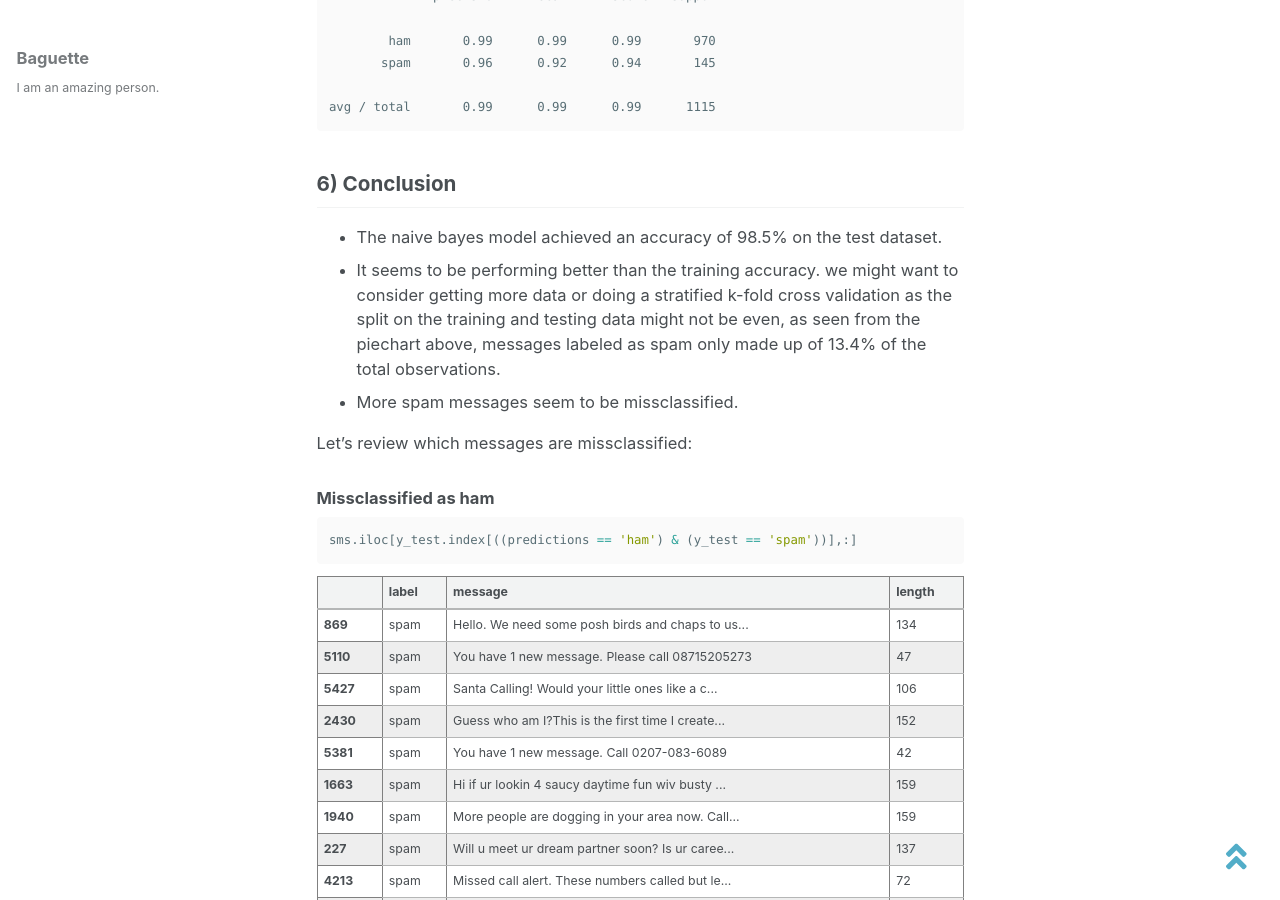
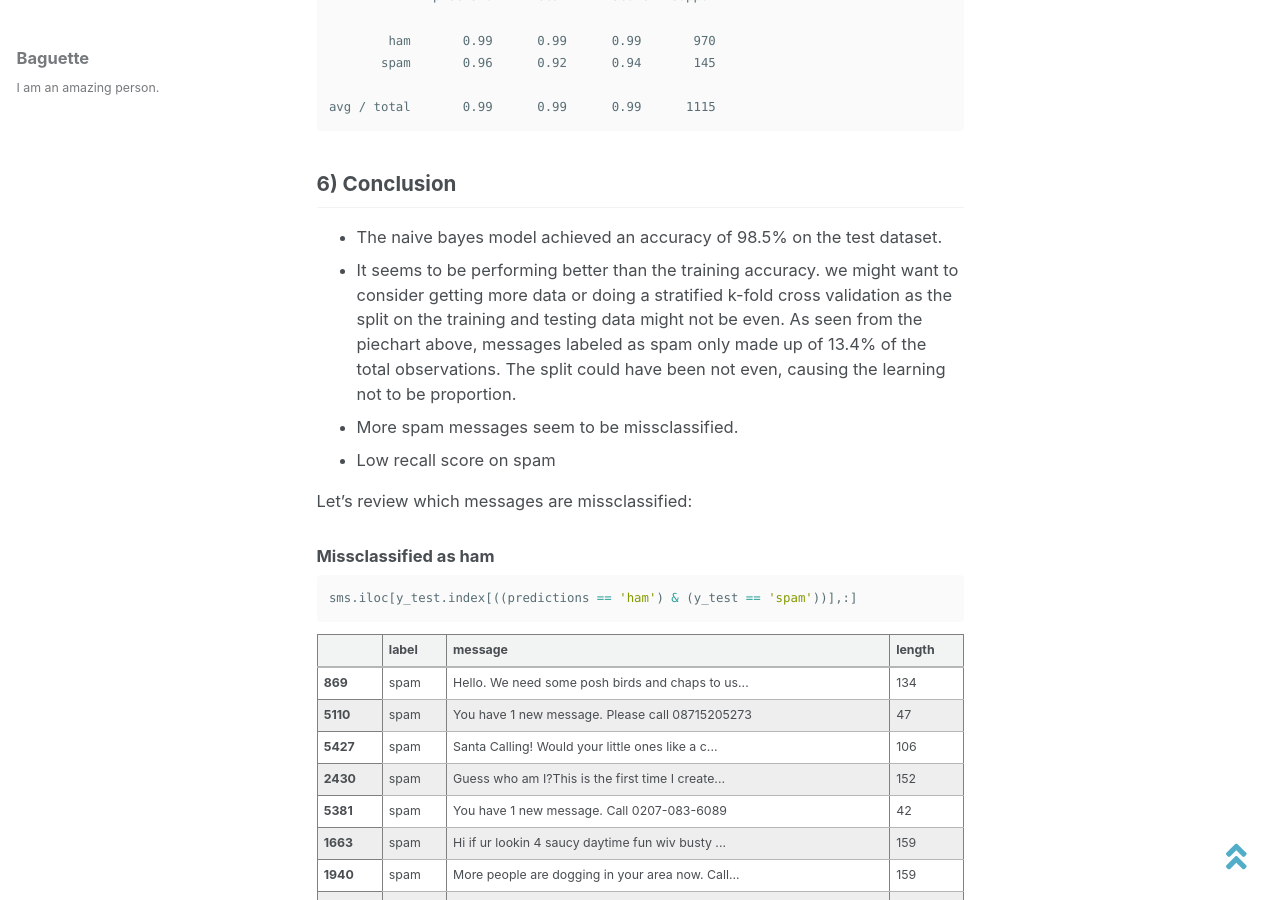
Before and after one commit to baguettexci/baguettexci.gituhb.io, a Jekyll site: the page built from _posts/2018-10-15-SMS-Spam.md, in a window 1280 px wide and 900 px high, scrolled down 10337 px. Built offline with Jekyll 4.4.1, drawn with Linux system fonts in a browser that asks for light colours; nearby versions of some CDN libraries; formulas are drawn with MathJax 3.

Commit message:
Update 2018-10-15-SMS-Spam.md

```diff
--- a/_posts/2018-10-15-SMS-Spam.md
+++ b/_posts/2018-10-15-SMS-Spam.md
@@ -474,8 +474,9 @@ avg / total       0.99      0.99      0.99      1115
 
 ## 6) Conclusion
 * The naive bayes model achieved an accuracy of 98.5% on the test dataset.
-* It seems to be performing better than the training accuracy. we might want to consider getting more data or doing a stratified k-fold cross validation as the split on the training and testing data might not be even, as seen from the piechart above, messages labeled as spam only made up of 13.4% of the total observations.
+* It seems to be performing better than the training accuracy. we might want to consider getting more data or doing a stratified k-fold cross validation as the split on the training and testing data might not be even. As seen from the piechart above, messages labeled as spam only made up of 13.4% of the total observations. The split could have been not even, causing the learning not to be proportion.
 * More spam messages seem to be missclassified.
+* Low recall score on spam
 
 Let's review which messages are missclassified:
 ### Missclassified as ham
```
